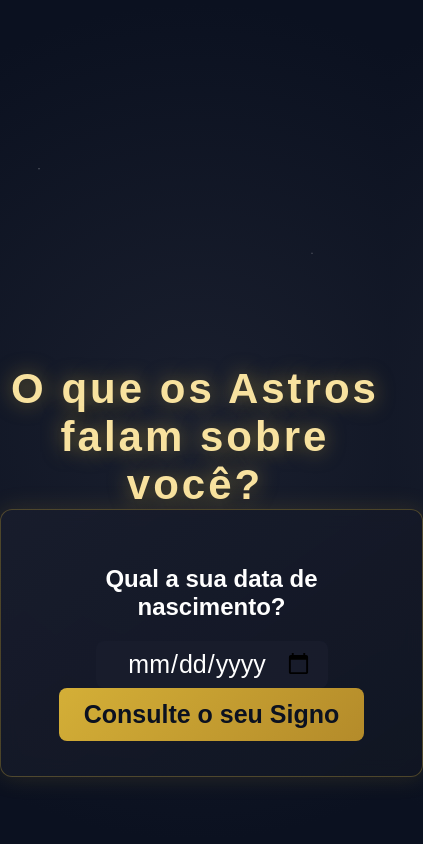
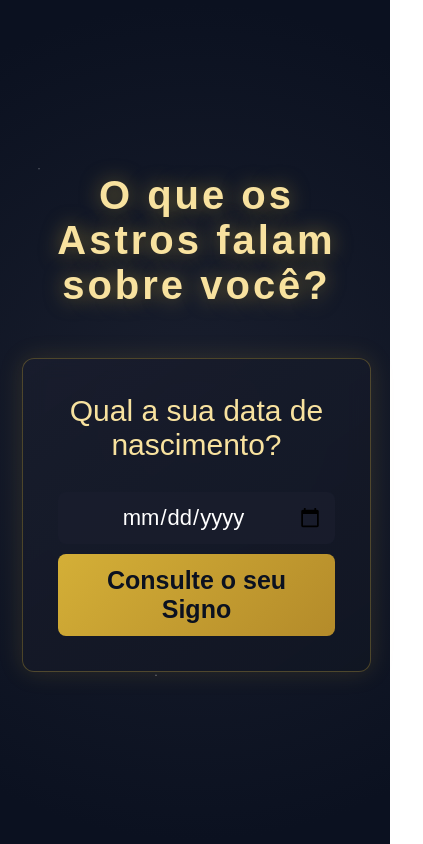
Before and after one commit to MrVermilion/projeto_horoscopo, a plain HTML site: page index.html in a window 390 px wide. Shown: the whole page, 423 px wide, since content can reach past the window. Drawn offline with Linux system fonts and the light colour scheme; a web font is replaced by a local one.

Commit message:
Ajustes finais

```diff
--- a/index.html
+++ b/index.html
@@ -1,66 +1,32 @@
-<!DOCTYPE html>
-<!-- Define que o documento está no formato HTML5 -->
+<!doctype html>
 <html lang="pt-br">
-<!-- Define o idioma principal da página como português do Brasil -->
+  <head>
+    <meta charset="UTF-8" />
+    <meta name="viewport" content="width=device-width, initial-scale=1.0" />
+    <title>Projeto Horóscopo</title>
 
-<head>
-  <meta charset="UTF-8">
-  <!-- Garante que caracteres acentuados (como ç, á, ã) apareçam corretamente -->
+    <link rel="stylesheet" href="style.css" />
 
-  <meta name="viewport" content="width=device-width, initial-scale=1.0">
-  <!-- Faz o layout se ajustar automaticamente a qualquer tela (celular, tablet, PC) -->
-
-  <title>Projeto Horóscopo</title>
-  <!-- Título que aparece na aba do navegador -->
-
-  <link rel="stylesheet" href="style.css">
-  <!-- Importa o arquivo de estilos CSS externo (onde está toda a parte visual) -->
-
-  <!-- Fonte fina e sofisticada para o tema místico -->
-  <link href="https://fonts.googleapis.com/css2?family=Alumni+Sans+Pinstripe&display=swap" rel="stylesheet">
-  <!-- Essa linha importa a fonte "Alumni Sans Pinstripe" do Google Fonts -->
-
+    <link rel="preconnect" href="https://fonts.googleapis.com" />
+    <link rel="preconnect" href="https://fonts.gstatic.com" crossorigin />
+    <link
+      href="https://fonts.googleapis.com/css2?family=Alumni+Sans+Pinstripe&display=swap"
+      rel="stylesheet"
+    />
   </head>
 
   <body>
-  <!-- Corpo da página: onde fica todo o conteúdo visível -->
+    <div id="estrelas"></div>
 
-  <div id="estrelas"></div>
-  <!-- Div para o efeito de estrelas no fundo -->
-
-  <header>
-    <!-- Cabeçalho principal da página -->
-
-
-
-    <div class="astro">
-      <!-- Div responsável pelo título principal -->
+    <main class="home-layout">
       <h1>O que os Astros falam sobre você?</h1>
-      <!-- Título principal da página -->
+      <div class="container">
+        <h2>Qual a sua data de nascimento?</h2>
+        <input type="date" id="dataNascimento" class="campo-data" />
+        <button class="botaoVerificar">Consulte o seu Signo</button>
       </div>
-
-    <div class="container">
-      <!-- Container central com o conteúdo principal (pergunta, campo e botão) -->
-
-      <h2>Qual a sua data de nascimento?</h2>
-      <!-- Subtítulo com a pergunta principal -->
-
-      <input type="date" id="dataNascimento" name="dataNascimento" class="campo-data">
-      <!-- Campo para o usuário selecionar a data de nascimento -->
-      <!-- type="date": cria um seletor de data -->
-      <!-- id="dataNascimento": identifica o campo no JavaScript -->
-      <!-- name="dataNascimento": usado em formulários -->
-      <!-- class="campo-data": aplica o estilo definido no CSS -->
-
-      <button class="botaoVerificar">Consulte o seu Signo</button>
-      <!-- Botão que, ao ser clicado, executará o código JavaScript -->
-    </div>
-  </header>
+    </main>
 
     <script src="script.js"></script>
-  <!-- Importa o arquivo JavaScript externo (onde está a lógica do signo) -->
   </body>
-<!-- Fecha o corpo do documento -->
-
 </html>
-<!-- Fecha a estrutura principal da página -->
--- a/style.css
+++ b/style.css
@@ -2,7 +2,6 @@
     🌌 ESTILO UNIFICADO – PROJETO HORÓSCOPO
    ========================================== */
 
-/* ======= VARIÁVEIS ======= */
 :root {
   --dourado: #d4af37;
   --dourado-brilho: #f8e29f;
@@ -10,26 +9,42 @@
   --preto-espacial: #0b1120;
 }
 
+/* 1. RESET GLOBAL - O segredo da centralização perfeita */
+* {
+  margin: 0;
+  padding: 0;
+  box-sizing: border-box; /* Garante que padding não aumente o tamanho real da caixa */
+}
+
 /* ======= CORPO DO SITE ======= */
 body {
-  margin: 0;
-  padding: 0;
-  min-height: 100vh; /* Garante que o corpo ocupe a altura toda da tela */
+  width: 100%;
+  height: 100vh;
   display: flex;
-  align-items: center;     /* Centraliza verticalmente */
-  justify-content: center;  /* Centraliza horizontalmente */
+  align-items: center; /* Centraliza horizontalmente */
+  justify-content: center; /* Centraliza verticalmente no eixo principal (coluna) */
+  background: radial-gradient(circle at 50% 50%, #1a1f2e, #0b1120 90%);
+  font-family: "Alumni Sans Pinstripe", sans-serif;
+  color: #fff;
+  overflow-x: hidden;
+}
+
+/* 2. LAYOUT DA HOME (index.html) */
+.home-layout {
+  display: flex;
   flex-direction: column;
-  font-family: 'Alumni Sans Pinstripe', sans-serif;
-  color: #fff;
-  background: radial-gradient(circle at 50% 50%, #1a1f2e, #0b1120 90%);
-  overflow-x: hidden;
+  align-items: center;
+  gap: 20px; /* Espaço exato entre o título e a caixa */
 }
 
 /* Estrelas do fundo (Pseudo-elemento) */
 body::before {
   content: "";
   position: absolute;
-    top: 0; left: 0; right: 0; bottom: 0;
+  top: 0;
+  left: 0;
+  right: 0;
+  bottom: 0;
   background-image:
     radial-gradient(1px 1px at 10% 20%, rgba(255, 255, 255, 0.5), transparent),
     radial-gradient(1px 1px at 40% 80%, rgba(255, 255, 255, 0.6), transparent),
@@ -39,36 +54,42 @@ body::before {
   z-index: -1;
 }
 
-@keyframes twinkle { 0% { opacity: 0.4; } 100% { opacity: 1; } }
+@keyframes twinkle {
+  0% {
+    opacity: 0.4;
+  }
+  100% {
+    opacity: 1;
+  }
+}
 
 /* ======= COMPONENTES DE TEXTO ======= */
 h1 {
-    font-size: 80px;
+  font-size: clamp(40px, 8vw, 80px); /* Tamanho responsivo */
   font-weight: 600;
   letter-spacing: 3px;
   text-align: center;
   color: var(--dourado-brilho);
   text-shadow: 0 0 20px rgba(212, 175, 55, 0.5);
-    margin: 0;
+  margin-bottom: 30px; /* Espaço controlado entre o título e a caixa */
+  padding: 0 20px;
 }
 
-.info {
-    font-size: 22px;
-    color: #ffdf91;
-    text-shadow: 0 0 10px rgba(255, 239, 184, 0.6);
-}
-
-.descricao {
-    font-size: 20px;
-    line-height: 1.5;
-    margin-bottom: 25px;
+h2 {
+  font-size: 30px;
+  margin-bottom: 20px;
+  font-weight: 500;
+  color: #f8e29f;
 }
 
 /* ======= CONTAINERS ======= */
-
-/* Container da Index e das Páginas de Signos */
-.container, .conteudo-signo {
-    background: linear-gradient(145deg, rgba(25, 29, 45, 0.9), rgba(17, 22, 35, 0.95));
+.container,
+.conteudo-signo {
+  background: linear-gradient(
+    145deg,
+    rgba(25, 29, 45, 0.9),
+    rgba(17, 22, 35, 0.95)
+  );
   border: 1px solid rgba(212, 175, 55, 0.3);
   padding: 35px;
   border-radius: 12px;
@@ -76,40 +97,45 @@ h1 {
   backdrop-filter: blur(10px);
   text-align: center;
   animation: fadeIn 1s ease;
+  width: 100%;
+  max-width: 400px; /* Define largura máxima no PC */
 }
 
-.container { width: 375px; } /* Ajuste específico para a index */
-
-/* ======= CONTAINER DOS SIGNOS ======= */
+/* ======= CONTAINER DOS SIGNOS (Página signo.html) ======= */
 .layout-signo {
   display: flex;
-  flex-direction: row;      /* Imagem e Texto lado a lado no PC */
-  align-items: center;      /* Alinha os dois pela metade */
-  justify-content: center;  /* Mantém o par no centro da tela */
-  gap: 50px;                /* Espaço entre a imagem e o texto */
+  flex-direction: row;
+  align-items: center;
+  justify-content: center;
+  gap: 50px;
   width: 100%;
-  max-width: 1200px;        /* Impede que fique largo demais em monitores grandes */
+  max-width: 1200px;
   padding: 20px;
   z-index: 1;
 }
 
 .imagem-lado-esquerdo {
-    width: 375px;
-    height: 375px;
+  width: 350px;
+  height: 350px;
   background-size: cover;
   background-position: center;
   filter: brightness(0.9) drop-shadow(0 0 25px rgba(212, 175, 55, 0.3));
 }
 
 /* ======= BOTÕES E INPUTS ======= */
-.botaoVerificar, .botao-voltar, .campo-data {
-    font-family: 'Alumni Sans Pinstripe', sans-serif;
+.botaoVerificar,
+.botao-voltar,
+.campo-data {
+  font-family: "Alumni Sans Pinstripe", sans-serif;
   border-radius: 8px;
   border: none;
   transition: all 0.3s ease;
+  width: 100%;
+  margin-top: 10px;
 }
 
-.botaoVerificar, .botao-voltar {
+.botaoVerificar,
+.botao-voltar {
   padding: 12px 25px;
   background: linear-gradient(135deg, #d4af37, #b48b2a);
   color: #0b1120;
@@ -118,34 +144,46 @@ h1 {
   cursor: pointer;
 }
 
-.botaoVerificar:hover, .botao-voltar:hover {
-    transform: scale(1.05);
+.botaoVerificar:hover,
+.botao-voltar:hover {
+  transform: scale(1.02);
   box-shadow: 0 0 15px rgba(255, 215, 0, 0.4);
 }
 
 .campo-data {
-    padding: 8px 15px;
-    font-size: 25px;
+  padding: 12px;
+  font-size: 22px;
   background: rgba(25, 29, 45, 0.8);
   color: #fff;
   text-align: center;
 }
 
-/* ======= ANIMAÇÕES E RESPONSIVIDADE ======= */
-@keyframes fadeIn { from { opacity: 0; transform: translateY(20px); } to { opacity: 1; } }
-
-@media (max-width: 900px) {
-    .layout-signo { flex-direction: column; padding: 20px; }
-    h1 { font-size: 42px; }
-    .imagem-lado-esquerdo { width: 250px; height: 250px; }
-    .container { width: 90%; }
+/* ======= ANIMAÇÕES ======= */
+@keyframes fadeIn {
+  from {
+    opacity: 0;
+    transform: translateY(20px);
+  }
+  to {
+    opacity: 1;
+    transform: translateY(0);
+  }
 }
 
-/* ======= RESPONSIVIDADE (PARA CELULAR) ======= */
+/* ======= RESPONSIVIDADE ======= */
 @media (max-width: 900px) {
   .layout-signo {
-    flex-direction: column; /* No celular, volta a ser um em cima do outro */
+    flex-direction: column;
     text-align: center;
-    gap: 20px;
+    gap: 30px;
+  }
+
+  .container {
+    width: 90%;
+  }
+
+  .imagem-lado-esquerdo {
+    width: 250px;
+    height: 250px;
   }
 }
```
Lines whose indentation alone changed are shown as unchanged.
